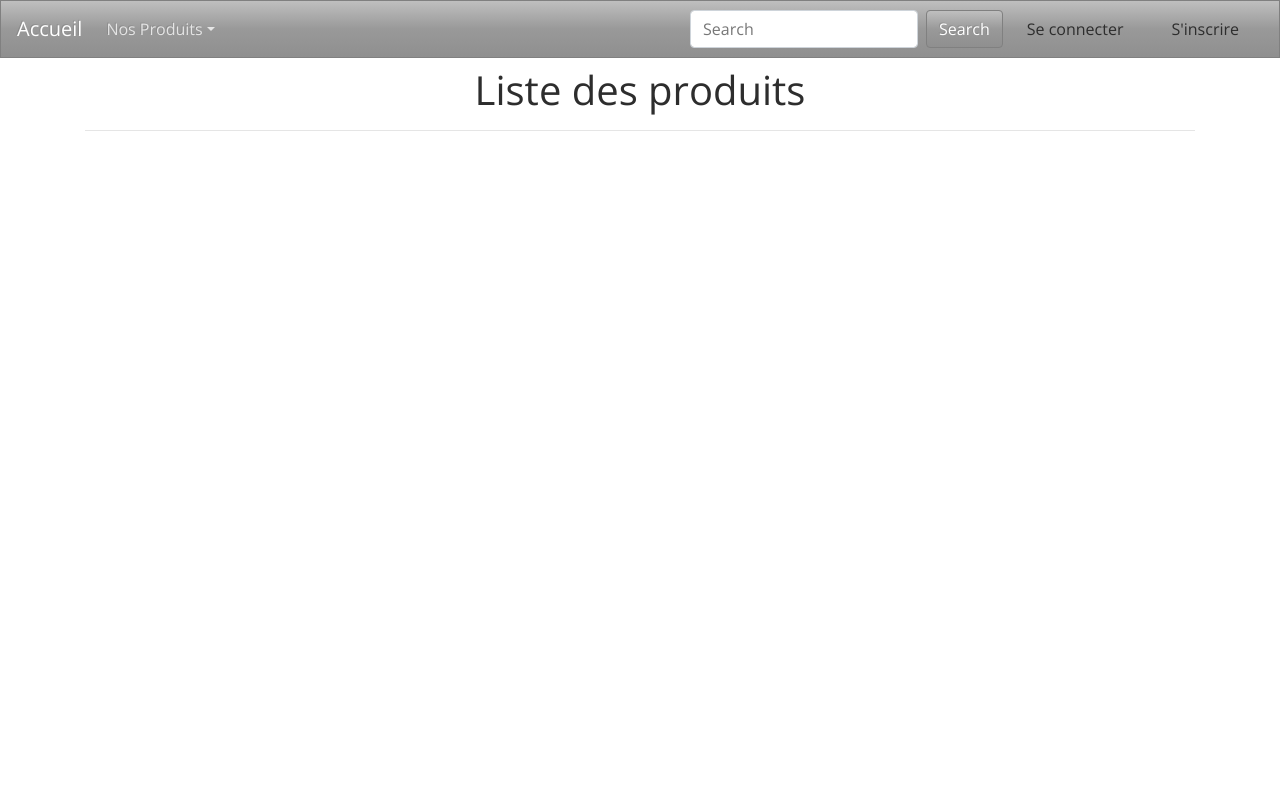
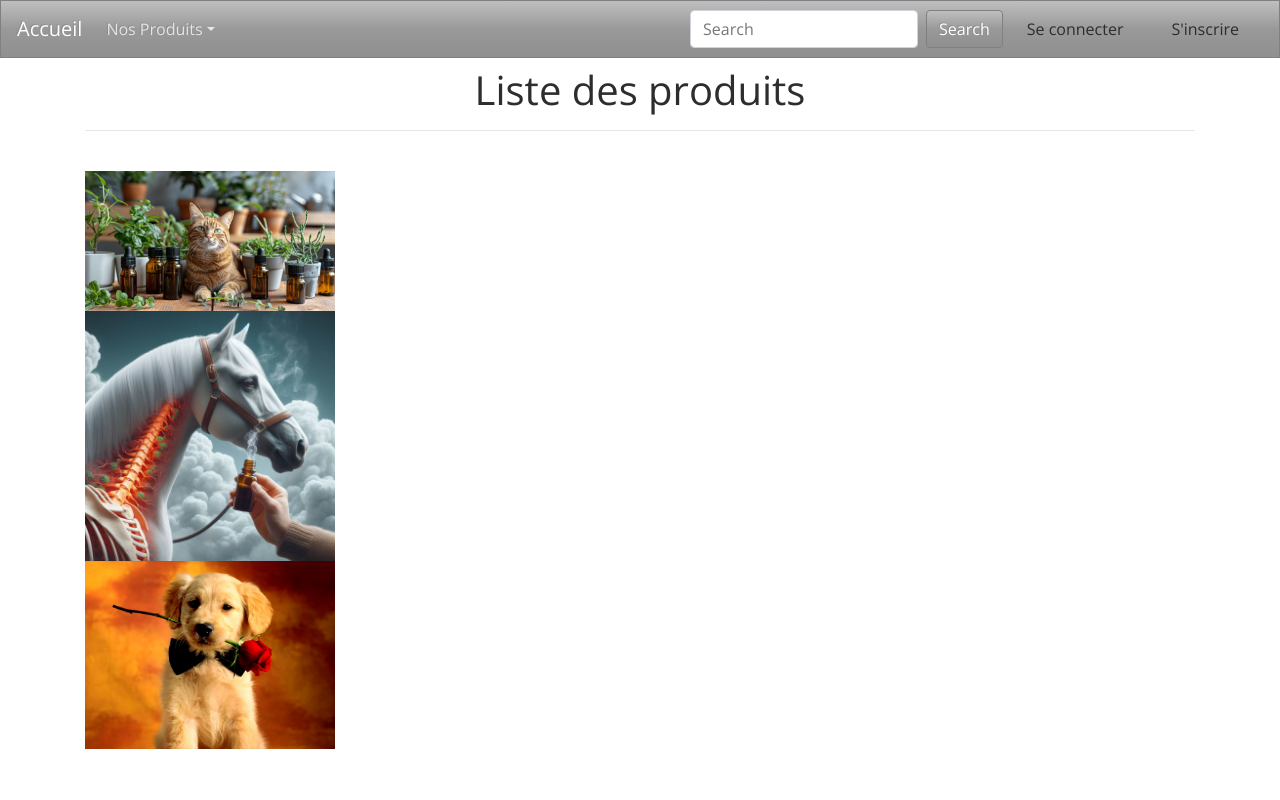
Before and after one commit to florian78370/E6, a Symfony app: template templates/accueil/index.html.twig in a window 1280 px wide. Run offline with Twig, Linux system fonts and the light colour scheme; the template is opened without the code that fills it, so the values that code supplies are empty; some libraries are stand-ins or nearby versions.

Commit message:
accueil image

```diff
--- a/templates/accueil/index.html.twig
+++ b/templates/accueil/index.html.twig
@@ -5,7 +5,9 @@
 {% block body %}
 <h1 class="pt-2 text-center">Liste des produits</h1>
 <hr>
-
-
-</div>
+<img class="img-fluid"
+ <a href="{{path('chat')}}"><img  src="{{asset("images/chat.jpg")}}"   class="d-block user-select-none" width="250px" height="auto"></img></a>
+  <img  src="{{asset("images/gros cheval.jpg")}}" class="d-block user-select-none" width="250px" height="auto"</img>
+   <img  src="{{asset("images/R.png")}}" class="d-block user-select-none" width="250px" height="auto"</img>
+   </img>
 {% endblock %}
--- a/templates/base.html.twig
+++ b/templates/base.html.twig
@@ -60,7 +60,7 @@ hidup di udara</a>
                         <img class="avatar supermini" src="{{ app.user.avatar}}" alt="photo de {{app.user.fullName}}">
                       </li>
                       <a class="nav-link dropdown-toggle" data-toggle="dropdown" href="#" role="button" aria-haspopup="true" aria-expanded="false">{{app.user.nom}}</a>
-        <div class="dropdown-menu">
+        <div class="dropdown-menu dropdown-menu-right">
           <a class="dropdown-item" href="#">Mon profil</a>
           <div class="dropdown-divider"></div>
           <a class="dropdown-item" href="{{path('app_logout')}}">Se déconnecter</a>
```
